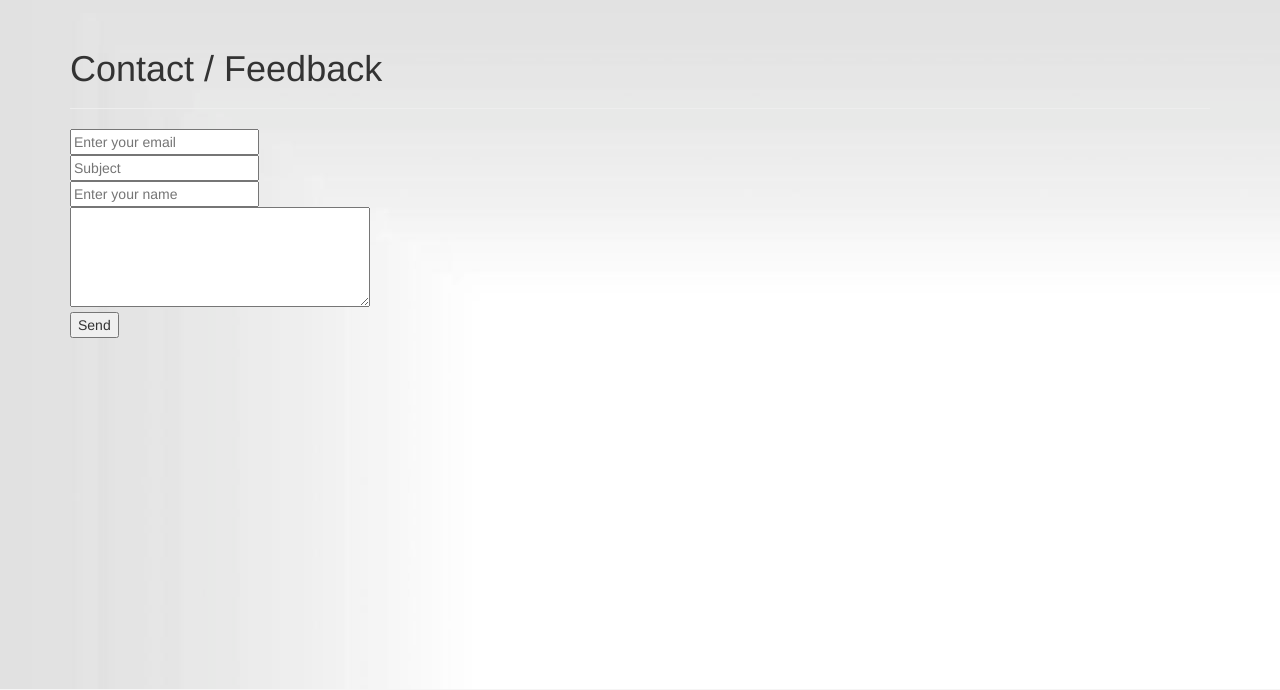
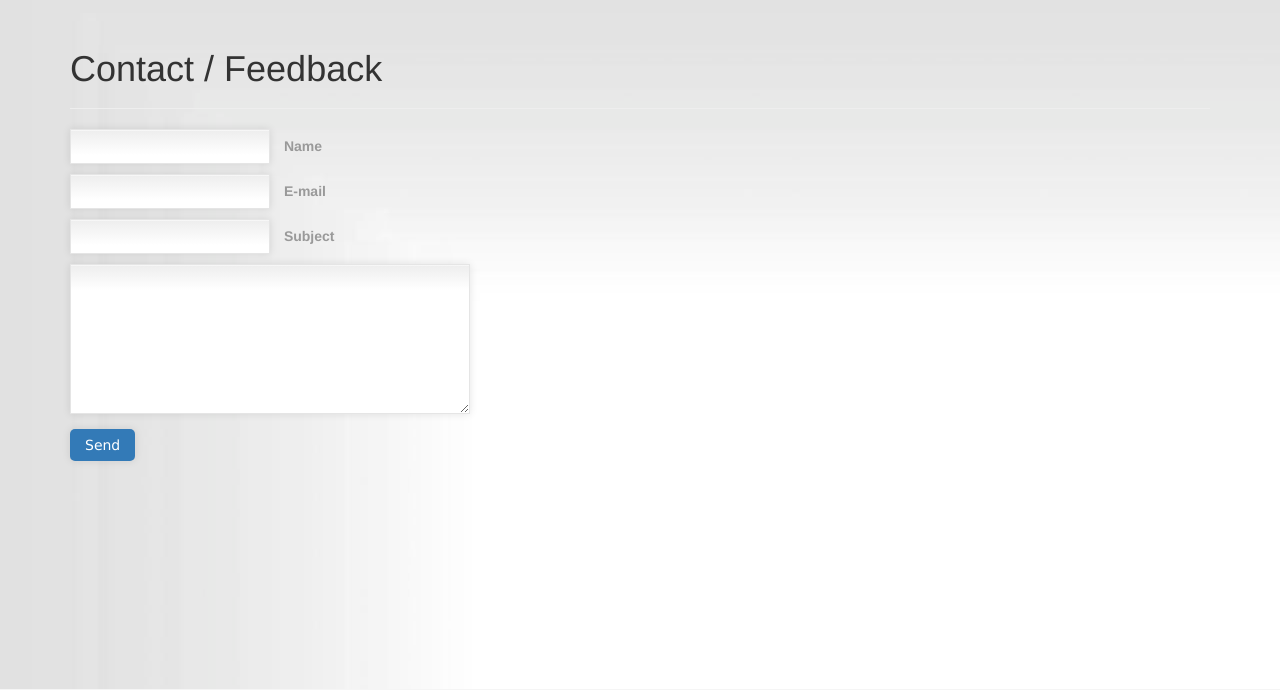
Before and after one commit to EduardoIniguez/CS399-final, a Python web app: template cs399-final/templates/contact.html in a window 1280 px wide. Shown: the part 51-741 px from the top of the page. Run offline with Jinja, Linux system fonts and the light colour scheme; the template is opened without the code that fills it, so the values that code supplies are empty; some libraries are stand-ins or nearby versions.

Commit message:
Updated Look of Contact Form

```diff
--- a/cs399-final/templates/contact.html
+++ b/cs399-final/templates/contact.html
@@ -16,18 +16,78 @@
             <meta charset="utf-8"/>
         </head>
         <body>
-            <form method="post">
-                <input name="mail" placeholder="Enter your email">
-                    <br/>
-                <input name="subject" placeholder="Subject">
-                    <br/>
-                <input name="name" placeholder="Enter your name">
-                    <br/>
-                <textarea name="message" style="height:100px; width:300px; weight=500px;" placeholder="Enter your message">
+            <style>
+                input, textarea {
 
-                </textarea>
-                <br/>
-                <input type="submit" value="Send"/>
+                    padding: 9px;
+                    border: solid 1px #E5E5E5;
+                    outline: 0;
+                    font: normal 13px/100% Verdana, Tahoma, sans-serif;
+                    width: 200px;
+                    background: #FFFFFF url('bg_form.png') left top repeat-x;
+                    background: -webkit-gradient(linear, left top, left 25, from(#FFFFFF), color-stop(4%, #EEEEEE), to(#FFFFFF));
+                    background: -moz-linear-gradient(top, #FFFFFF, #EEEEEE 1px, #FFFFFF 25px);
+                    box-shadow: rgba(0,0,0, 0.1) 0px 0px 8px;
+                    -moz-box-shadow: rgba(0,0,0, 0.1) 0px 0px 8px;
+                    -webkit-box-shadow: rgba(0,0,0, 0.1) 0px 0px 8px;
+                    }
+
+                textarea {
+                    width: 400px;
+                    max-width: 400px;
+                    height: 150px;
+                    line-height: 150%;
+                    }
+
+                    input:hover, textarea:hover,
+                    input:focus, textarea:focus {
+                    border-color: #C9C9C9;
+                    -webkit-box-shadow: rgba(0, 0, 0, 0.15) 0px 0px 8px;
+                    }
+
+                .form label {
+                    margin-left: 10px;
+                    color: #999999;
+                    }
+
+                .submit input {
+                    width: auto;
+                    padding: 9px 15px;
+                    background: #617798;
+                    border: 0;
+                    font-size: 14px;
+                    color: #fff;
+                    background-color: #337ab7;
+                    border-color: #2e6da4;
+                    -moz-border-radius: 5px;
+                    -webkit-border-radius: 5px;
+                    }
+            </style>
+
+            <form method ="post" class="form">
+                <p class="name">
+                    <input type="text" name="name" id="name" />
+                    <label for="name">Name</label>
+                </p>
+
+                <p class="email">
+                    <input type="text" name="mail" id="mail" />
+                    <label for="mail">E-mail</label>
+                </p>
+
+                <p class="subject">
+                    <input type="text" name="subject" id="subject" />
+                    <label for="subject">Subject</label>
+                </p>
+
+                <p class="text">
+                    <textarea name="message"></textarea>
+                </p>
+
+                <p class="submit">
+                    <input type="submit" value="Send" />
+                </p>
+            </form>
         </body>
 </html>
 {% endblock %}
```
